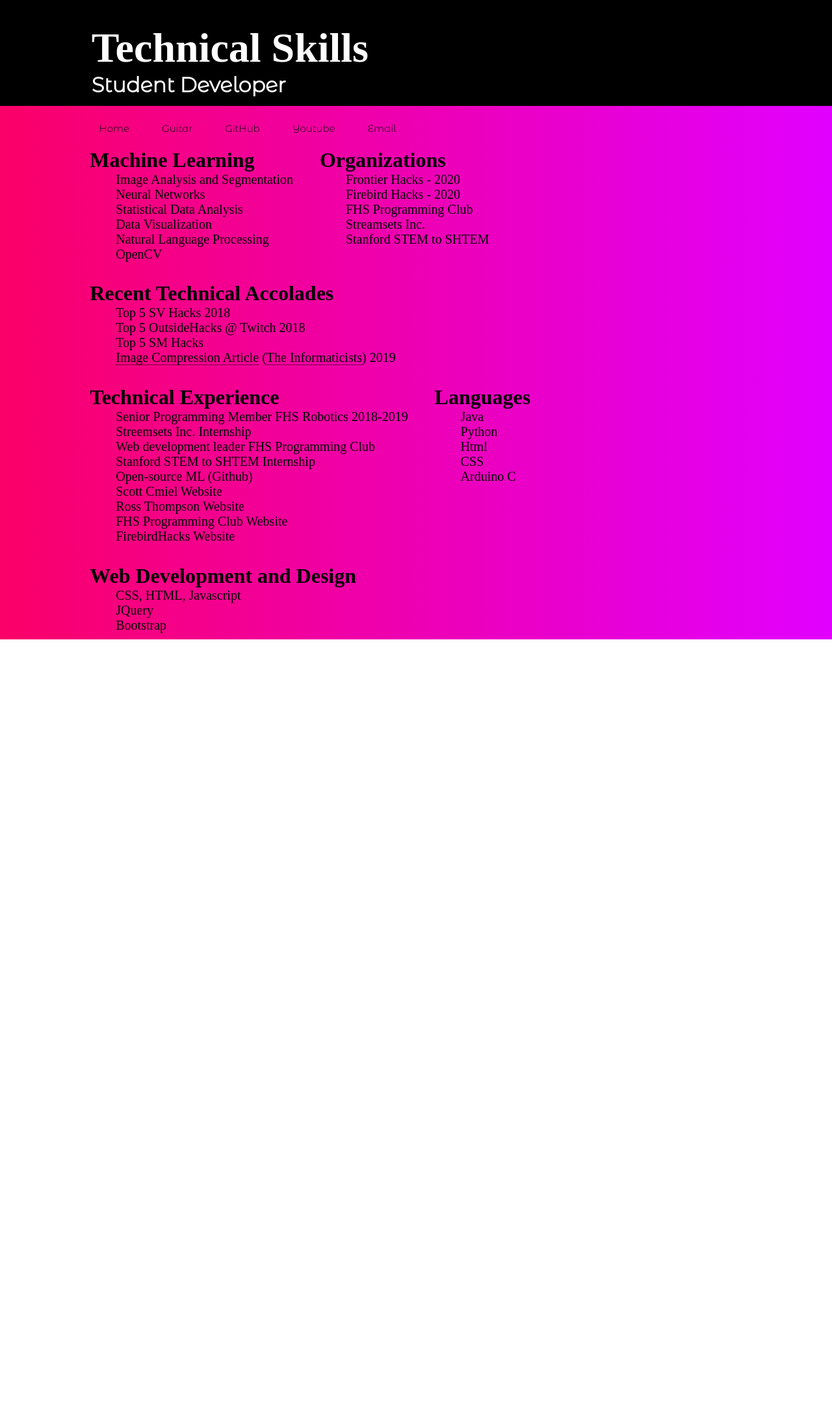
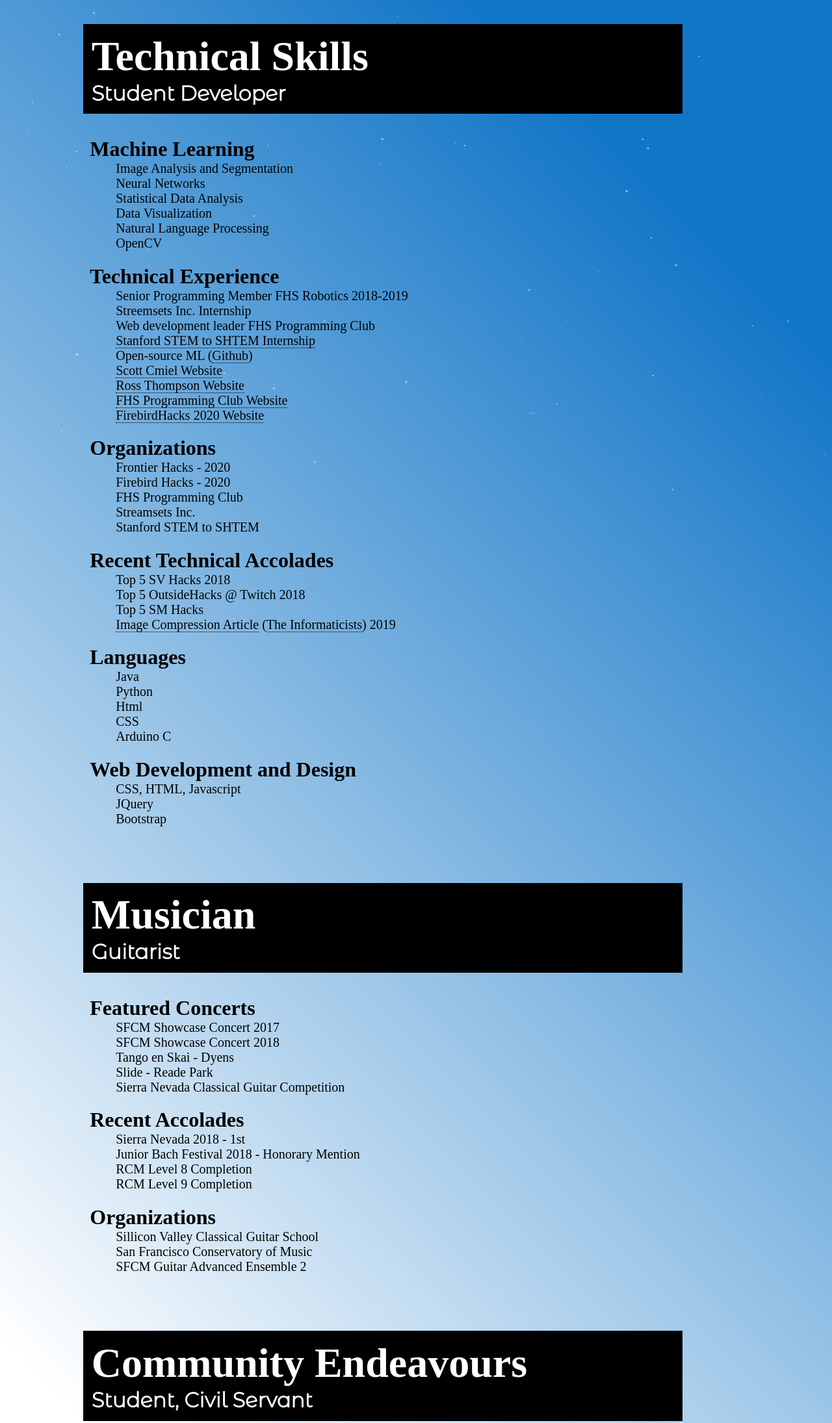
Before and after one commit to roshanprabhakar/roshanprabhakar, a plain HTML site: page technical.html in a window 1280 px wide. Shown: the part 40-2230 px from the top of the page at 65% size. Before the commit the page ends 1024 px from the top, so only its background shows below. Drawn offline with nearby package versions, Linux system fonts and the light colour scheme; a web font is replaced by a local one.

Commit message:
Added data-aos, particles, and gradient to technical. Also styled text components

```diff
--- a/Assets/Libraries/particles.js-master/demo/js/app.js
+++ b/Assets/Libraries/particles.js-master/demo/js/app.js
@@ -15,7 +15,7 @@
     {
         "particles": {
             "number": {
-                "value": 33,
+                "value": 80,
                 "density": {
                     "enable": true,
                     "value_area": 800
@@ -40,7 +40,7 @@
                 }
             },
             "opacity": {
-                "value": 0.22096133965703635,
+                "value": 0.5,
                 "random": false,
                 "anim": {
                     "enable": false,
@@ -50,7 +50,7 @@
                 }
             },
             "size": {
-                "value": 0,
+                "value": 2,
                 "random": true,
                 "anim": {
                     "enable": false,
@@ -60,18 +60,18 @@
                 }
             },
             "line_linked": {
-                "enable": true,
-                "distance": 110.48066982851817,
+                "enable": false,
+                "distance": 150,
                 "color": "#ffffff",
                 "opacity": 0.4,
                 "width": 1
             },
             "move": {
                 "enable": true,
-                "speed": 6,
-                "direction": "none",
+                "speed": 9.469771699587271,
+                "direction": "bottom-left",
                 "random": false,
-                "straight": false,
+                "straight": true,
                 "out_mode": "out",
                 "bounce": false,
                 "attract": {
--- a/technical.css
+++ b/technical.css
@@ -5,7 +5,11 @@
 
 body {
     /*padding: 5%;*/
-    background-image: linear-gradient(to right, #fa0068 , #e100ff);;
+    background-image: linear-gradient(45deg, white 15%, #1276c7 85%);
+    /*background-image: url("images/overlay.png"), -moz-linear-gradient(45deg, #e3cd00 15%, #ff000d 85%);*/
+    /*background-image: url("images/overlay.png"), -webkit-linear-gradient(45deg, #e3cd00 15%, #ff000d 85%);*/
+    /*background-image: url("images/overlay.png"), -ms-linear-gradient(45deg, #e3cd00 15%, #ff000d 85%);*/
+    /*background-image: url("images/overlay.png"), linear-gradient(45deg, #e3cd00 15%, #ff000d 85%);*/
 }
 
 h1 {
@@ -26,6 +30,11 @@
 
 ul {
     list-style-type: none;
+}
+
+li {
+    font-family: Montserrat-List;
+    font-size: 20px;
 }
 
 a {
@@ -61,42 +70,75 @@
     transform: scaleX(1);
 }
 
-#header {
+#particles-js {
+    position: fixed;
+    width: 100%;
+    height: 100%;
+    left: 0;
+    top: 0;
+    z-index: -1;
+}
+
+/*.menu-area {*/
+/*    margin-top: 2%;*/
+/*    margin-left: calc(6% + var(--expertise-margin));*/
+/*    margin-bottom: 20px;*/
+/*}*/
+
+/*.menu-area li {*/
+/*    display: inline-block;*/
+/*    list-style-type: none;*/
+/*    !*line-height: 50px;*!*/
+/*    margin-left: 2%;*/
+/*    margin-right: 2%;*/
+/*}*/
+
+/*.menu-area li a {*/
+/*    font-family: Montserrat-Light;*/
+/*    font-size: 15px;*/
+/*    border-style: none;*/
+/*}*/
+
+
+
+#technical-skills {
+    /*border-style: solid;*/
+    /*background-image: linear-gradient(to right, white, #062F4F);;*/
+}
+
+#guitar {
+    /*background-image: linear-gradient(to right, #813772, white);;*/
+}
+
+#community {
+    margin-bottom: 15%;
+}
+
+
+.header {
     color: white;
     background-color: black;
-    padding-left: calc(10% + var(--expertise-margin));
-    padding-top: 6%;
-    padding-bottom: 1%;
+    margin-left: calc(9% + var(--expertise-margin));
+    margin-top: 6%;
+    padding: 1%;
+    margin-bottom: 2%;
+    max-width: 70%;
     /*border-style: solid;*/
 }
 
-.menu-area {
-    margin-top: 2%;
-    margin-left: calc(6% + var(--expertise-margin));
+.header-text {
+    opacity: 1;
 }
 
-.menu-area li {
-    display: inline-block;
-    list-style-type: none;
-    /*line-height: 50px;*/
-    margin-left: 2%;
-    margin-right: 2%;
-}
-
-.menu-area li a {
-    font-family: Montserrat-Light;
-    font-size: 15px;
-    border-style: none;
-}
-
-
-#technical-container {
+.container {
     display: flex;
     /*border-style: solid;*/
     justify-content: left;
     flex-wrap: wrap;
     max-width: 80%;
     margin-left: 10%;
+    /*padding: 2%;*/
+    /*padding-bottom: 5%;*/
 }
 
 .expertise-section {
@@ -107,8 +149,10 @@
     /*margin: var(--expertise-margin);*/
     /*border-style: solid;*/
     padding: var(--expertise-margin);
-    margin-top: 1%;
-    margin-right: 2%;
+    /*margin-top: 1%;*/
+    /*margin-right: 2%;*/
+    width: 40%;
+    min-width: 500px;
 }
 
 .expertise-section li {
@@ -116,9 +160,18 @@
     /*margin: 1%;*/
 }
 
-.expertise-section ul li {
-    font-family: Montserrat-List;
-    font-size: 20px;
+
+.guitar-section {
+    padding: var(--expertise-margin);
+    width: 40%;
+    min-width: 500px;
+    /*border-style: solid;*/
+}
+
+.community-section {
+    padding: var(--expertise-margin);
+    width: 40%;
+    min-width: 500px;
 }
 
 @font-face {
--- a/technical.html
+++ b/technical.html
@@ -7,29 +7,48 @@
     <link rel="stylesheet" href="./technical.css">
     <link rel="stylesheet" href="Assets/Libraries/animations.css">
 
+    <script src="./Assets/Libraries/jquery-3.3.1.min.js"></script>
+
+    <script src="https://kit.fontawesome.com/61eb020609.js"></script>
+    <script src="https://kit.fontawesome.com/61eb020609.js"></script>
+
     <link href="https://unpkg.com/aos@2.3.1/dist/aos.css" rel="stylesheet">
     <script src="https://unpkg.com/aos@2.3.1/dist/aos.js"></script>
 </head>
+
+<script>
+    $(function () {
+        AOS.init({});
+    });
+    $(window).on('load', function () {
+        AOS.refresh();
+    });
+</script>
+
 <body>
 
-<div id="header">
-    <h1>Technical Skills</h1>
-    <h3>Student Developer</h3>
-</div>
+<div id="particles-js"></div>
 
+<script src="./Assets/Libraries/particles.js-master/particles.js"></script>
+<script src="./Assets/Libraries/particles.js-master/demo/js/app.js"></script>
 
-<ul class="menu-area">
-    <li><a href="index.html" target="">Home</a></li>
-    <li><a href="guitar.html">Guitar</a></li>
-    <li><a href="https://github.com/roshanprabhakar" target="_blank">GitHub</a></li>
-    <li><a href="https://www.youtube.com/playlist?list=PLFg6mv0-5TkYwTg7dSlXgCTzBl73SR0Ya">Youtube</a></li>
-    <li><a href="mailto:roshan@aprabhakar.com?subject=Inquiry" target="">Email</a></li>
-</ul>
+<!--<ul class="menu-area">-->
+<!--    <li><a href="index.html" target="">Home</a></li>-->
+<!--    <li><a href="guitar.html">Guitar</a></li>-->
+<!--    <li><a href="https://github.com/roshanprabhakar" target="_blank">GitHub</a></li>-->
+<!--    <li><a href="https://www.youtube.com/playlist?list=PLFg6mv0-5TkYwTg7dSlXgCTzBl73SR0Ya">Youtube</a></li>-->
+<!--    <li><a href="mailto:roshan@aprabhakar.com?subject=Inquiry" target="">Email</a></li>-->
+<!--</ul>-->
 
+<div id="technical-skills">
 
-<div>
-    <div id="technical-container">
-        <div class="expertise-section">
+    <div class="header" data-aos="fade-up">
+        <h1 class="header-text">Technical Skills</h1>
+        <h3 class="header-text">Student Developer</h3>
+    </div>
+
+    <div class="container" data-aos="fade-up">
+        <div class="expertise-section" >
             <h2 id="subtitle">Machine Learning</h2>
             <ul>
                 <li>Image Analysis and Segmentation</li>
@@ -38,6 +57,20 @@
                 <li>Data Visualization</li>
                 <li>Natural Language Processing</li>
                 <li>OpenCV</li>
+            </ul>
+        </div>
+        <div class="expertise-section">
+            <h2>Technical Experience</h2>
+            <ul>
+                <li>Senior Programming Member FHS Robotics 2018-2019</li>
+                <li>Streemsets Inc. Internship</li>
+                <li>Web development leader FHS Programming Club</li>
+                <li><a href="https://compression.stanford.edu">Stanford STEM to SHTEM Internship</a></li>
+                <li>Open-source ML (<a href="https://github.com/roshanprabhakar">Github</a>)</li>
+                <li><a href="http://scottcmiel.cf">Scott Cmiel Website</a></li>
+                <li><a href="">Ross Thompson Website</a></li>
+                <li><a href="http://fhsprogramming.tech">FHS Programming Club Website</a></li>
+                <li><a href="http://firebirdhacks.com">FirebirdHacks 2020 Website</a></li>
             </ul>
         </div>
         <div class="expertise-section">
@@ -64,20 +97,6 @@
             </ul>
         </div>
         <div class="expertise-section">
-            <h2>Technical Experience</h2>
-            <ul>
-                <li>Senior Programming Member FHS Robotics 2018-2019</li>
-                <li>Streemsets Inc. Internship</li>
-                <li>Web development leader FHS Programming Club</li>
-                <li>Stanford STEM to SHTEM Internship</li>
-                <li>Open-source ML (Github)</li>
-                <li>Scott Cmiel Website</li>
-                <li>Ross Thompson Website</li>
-                <li>FHS Programming Club Website</li>
-                <li>FirebirdHacks Website</li>
-            </ul>
-        </div>
-        <div class="expertise-section">
             <h2>Languages</h2>
             <ul>
                 <li>Java</li>
@@ -98,5 +117,79 @@
     </div>
 </div>
 
+<div id="guitar">
+
+    <div class="header" data-aos="fade-up">
+        <h1 class="header-text">Musician</h1>
+        <h3 class="header-text">Guitarist</h3>
+    </div>
+
+    <div class="container" data-aos="fade-up">
+        <div class="guitar-section">
+            <h2>Featured Concerts</h2>
+            <ul>
+                <li>SFCM Showcase Concert 2017</li>
+                <li>SFCM Showcase Concert 2018</li>
+                <li>Tango en Skai - Dyens</li>
+                <li>Slide - Reade Park</li>
+                <li>Sierra Nevada Classical Guitar Competition</li>
+            </ul>
+            <p></p>
+        </div>
+        <div class="guitar-section">
+            <h2>Recent Accolades</h2>
+            <ul>
+                <li>Sierra Nevada 2018 - 1st</li>
+                <li>Junior Bach Festival 2018 - Honorary Mention</li>
+                <li>RCM Level 8 Completion</li>
+                <li>RCM Level 9 Completion</li>
+            </ul>
+        </div>
+        <div class="guitar-section">
+            <h2>Organizations</h2>
+            <ul>
+                <li>Sillicon Valley Classical Guitar School</li>
+                <li>San Francisco Conservatory of Music</li>
+                <li>SFCM Guitar Advanced Ensemble 2</li>
+                <li></li>
+            </ul>
+        </div>
+    </div>
+</div>
+
+<div id="community">
+
+    <div class="header" data-aos="fade-up">
+        <h1>Community Endeavours</h1>
+        <h3>Student, Civil Servant</h3>
+    </div>
+
+    <div class="container" data-aos="fade-up">
+        <div class="community-section">
+            <h2>Programming</h2>
+            <ul>
+                <li>FroniterHacks - Organization</li>
+                <p class="description"></p>
+                <li>FirebirdHacks - Organization / Website</li>
+                <p class="description"></p>
+                <li>QuizGrader</li>
+                <p class="description"></p>
+
+            </ul>
+        </div>
+        <div class="community-section">
+            <h2>Music</h2>
+            <ul>
+                <li>Senior Center Charity Event</li>
+                <p class="description"></p>
+                <li>Website - Scott Cmiel</li>
+                <p class="description"></p>
+                <li>Website - Ross Thompson</li>
+                <p class="description"></p>
+            </ul>
+        </div>
+    </div>
+</div>
+
 </body>
 </html>
```
Also changed, not shown: guitar.html (+14 -14 lines).
